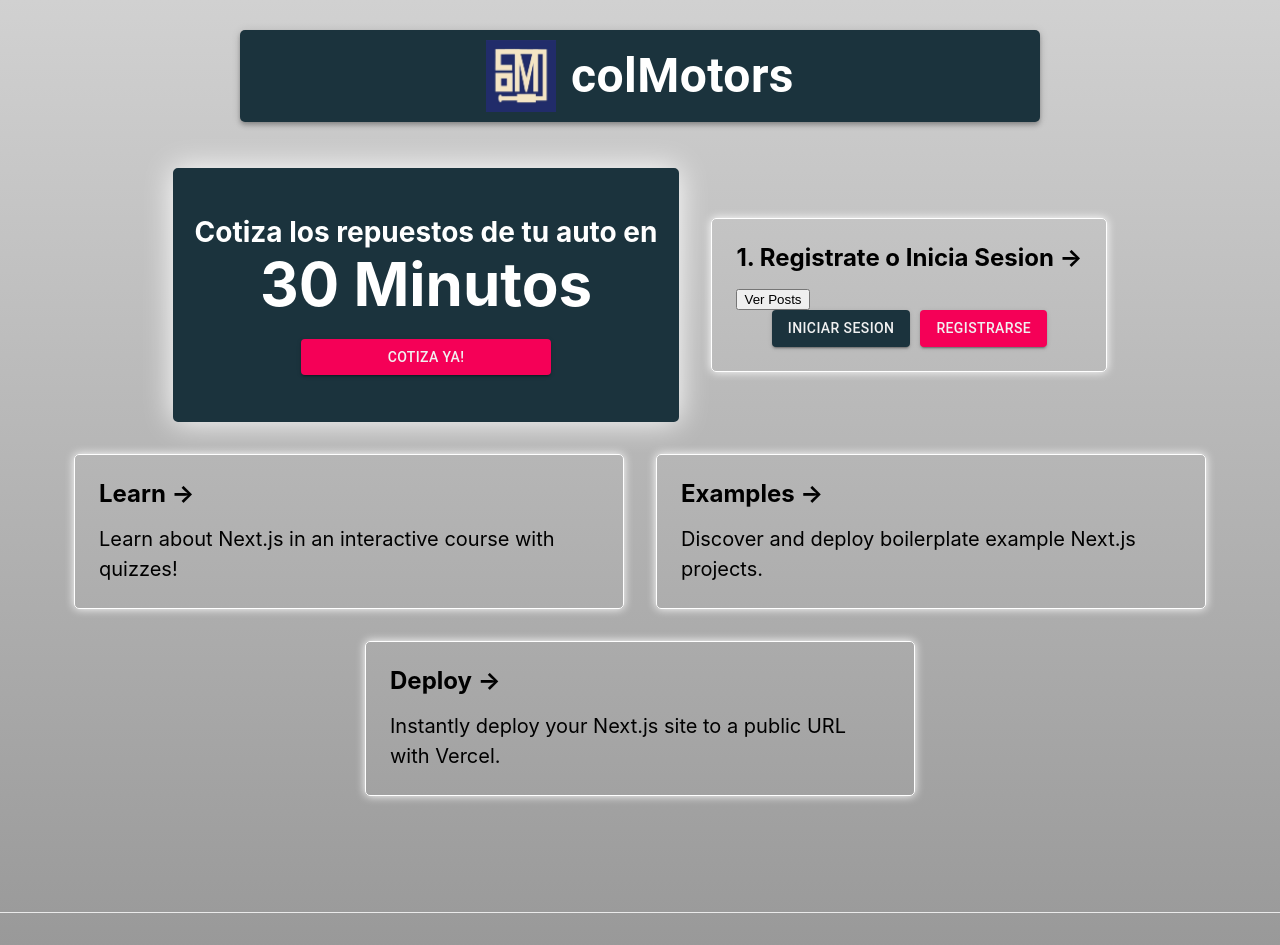
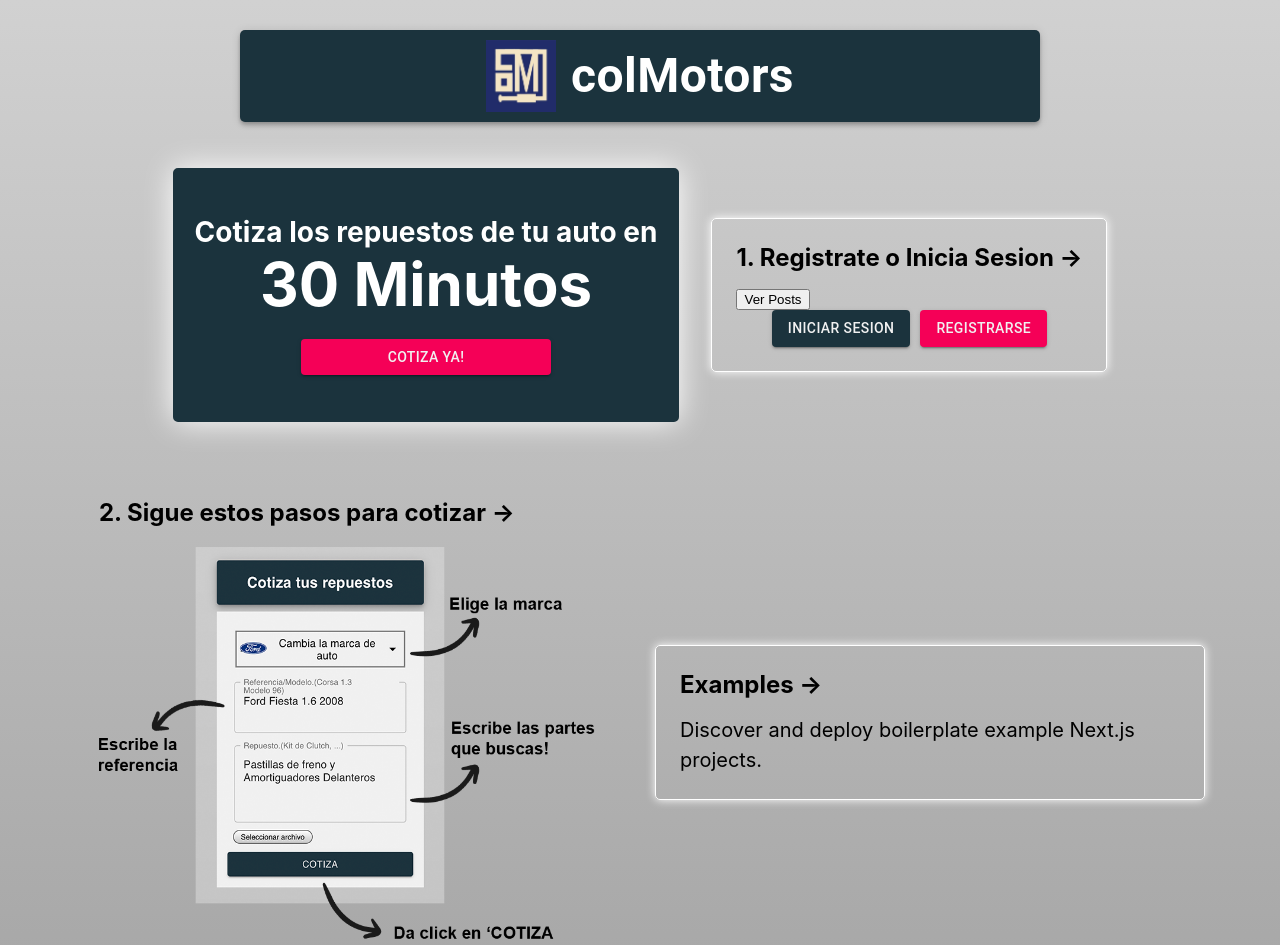
Before and after one commit to SirSantana/colMotors21-04, a Next.js app: page / in a window 1280 px wide. Shown: the top 945 px of the page. Built offline with nearby package versions, Linux system fonts and the light colour scheme.

Commit message:
bocetoLobbyColmotors

```diff
--- a/components/Navbar/Navbar.js
+++ b/components/Navbar/Navbar.js
@@ -33,7 +33,7 @@
   }, []);
   return (
     <>
-      <AppBar position="static" className={classes.appBar}>
+      <AppBar position="sticky" className={classes.appBar}>
         <Link href={"/"} className={classes.brandContainer}>
           <a className={classes.a}>
             <Image
--- a/pages/home/index.js
+++ b/pages/home/index.js
@@ -21,7 +21,7 @@
   const createPosts = async (postData) => {
     try {
       const res = await fetch(
-      "https://col-motors21-04.vercel.app/api/posts"
+       "https://col-motors21-04.vercel.app/api/posts"
       , {
         method: "POST",
         headers: {"Content-type": "application/json"},
--- a/pages/index.js
+++ b/pages/index.js
@@ -6,6 +6,7 @@
 import { Button } from"@material-ui/core";
 import { LOGOUT } from '../reducers/type'
 import { useDispatch } from 'react-redux'
+import Image from 'next/image'
 
 export default function Home() {
   const [user, setUser] = useState(null);
@@ -100,9 +101,17 @@
           )}
         </section>
 
-        <a href="https://nextjs.org/learn" className={styles.card}>
-          <h2>Learn &rarr;</h2>
-          <p>Learn about Next.js in an interactive course with quizzes!</p>
+
+
+        <a href="/home" className={styles.card2}>
+        <h2>2. Sigue estos pasos para cotizar &rarr;</h2>
+        <p></p>
+
+        <Image
+          src={'/images/BocetoPasosCotizar2.png'}
+          width='600px'
+          height='500px'
+          />
         </a>
 
         <a
--- a/reducers/Api/index.js
+++ b/reducers/Api/index.js
@@ -1,6 +1,7 @@
 import axios from 'axios'
 
-const API = axios.create({ baseURL:'https://col-motors21-04.vercel.app/' , mode:'cors',headers: {
+const API = axios.create({ baseURL:
+'https://col-motors21-04.vercel.app/' , mode:'cors',headers: {
     'Access-Control-Allow-Origin': '*'
   } });
 
--- a/styles/Home.module.css
+++ b/styles/Home.module.css
@@ -85,6 +85,16 @@
   transition: color 0.15s ease, border-color 0.15s ease;
   max-width: 500px;
   box-shadow: 0 0 10px rgb(255, 255, 255);
+
+}
+.card2 {
+  margin: 1rem;
+  padding: 1.5rem;
+  text-align: left;
+  color: inherit;
+  justify-content: center;
+  text-decoration: none;
+  max-width: 500px;
 
 }
 .containerButtons{
```
Also changed, not shown: public/images/BocetoPasosCotizar.png (added), public/images/BocetoPasosCotizar2.png (added).
